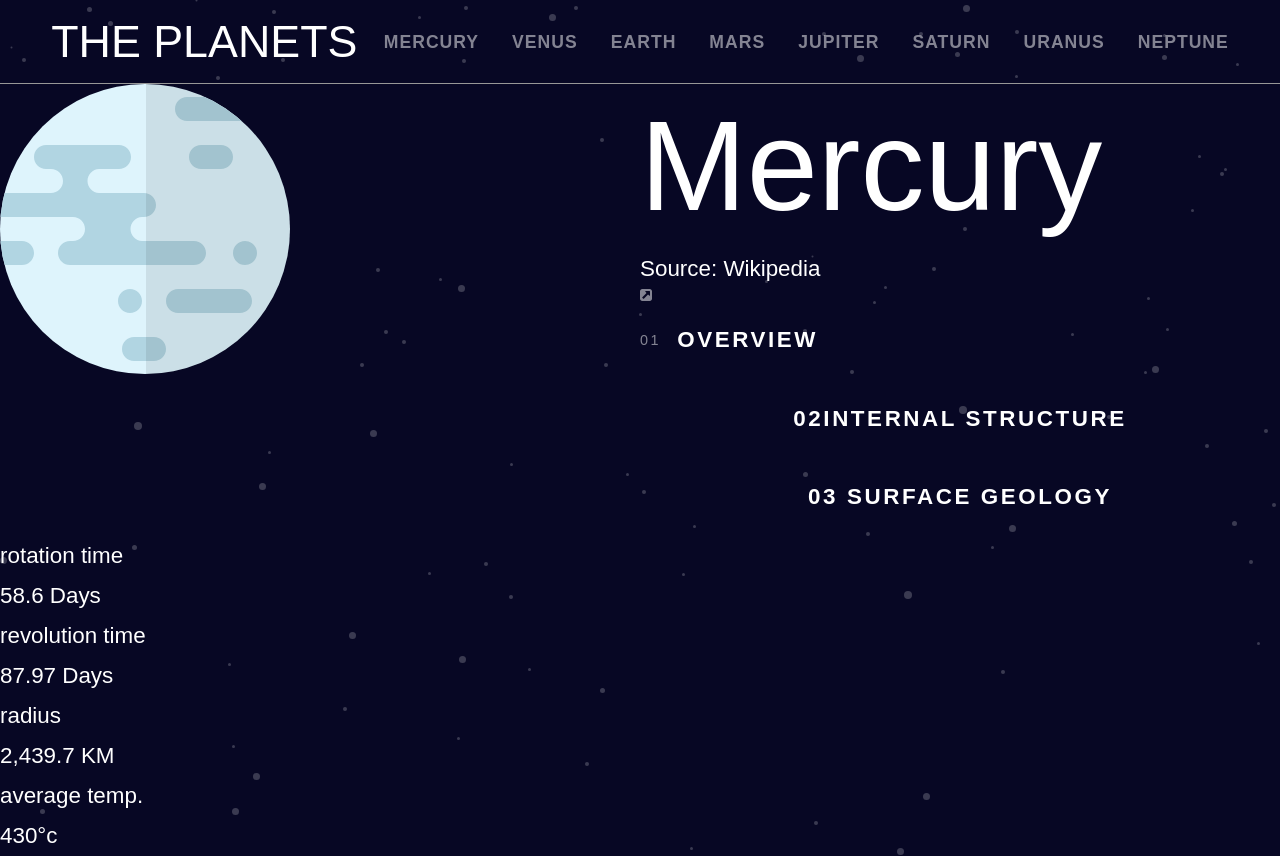
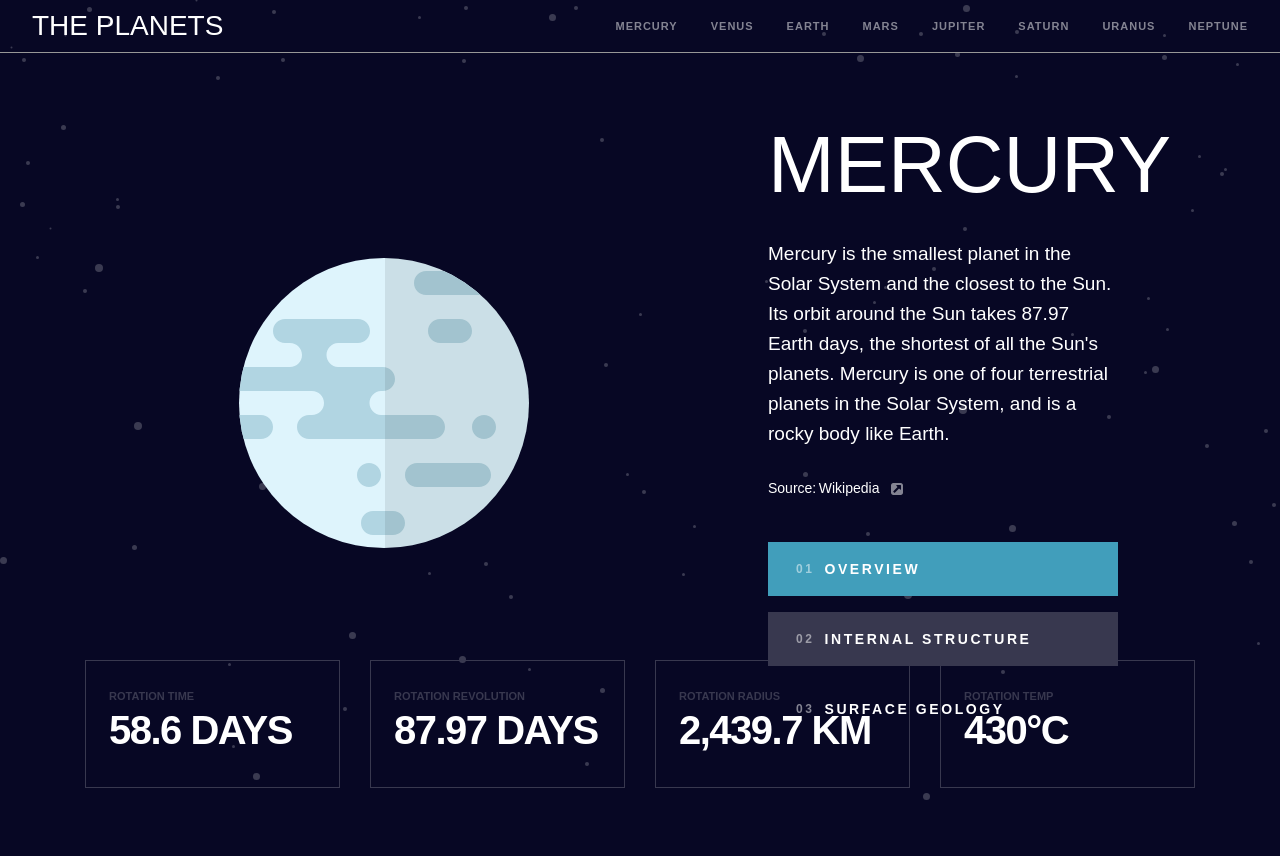
Before and after one commit to ortonb110/planet-fact-site, a React (Create React App) app: page / in a window 1280 px wide. After the commit the page ends 800 px from the top, so only its background shows below. Built offline with nearby package versions, Linux system fonts and the light colour scheme.

Commit message:
Working on Main Content V2

```diff
--- a/src/Components/Header/NavigationBar.jsx
+++ b/src/Components/Header/NavigationBar.jsx
@@ -12,8 +12,8 @@ export default function NavigationBar(props) {
             <h2 className="text-[2.8rem] uppercase ">the planets</h2>
             <div className="">
             <Hamburger menuIsOpen={props.menuIsOpen} setMenu={props.setMenu}/>
-            <ul className={`${props.menuIsOpen? "left-[0] " : ""} px-[2.4rem] md:px-0 gap-[20px] md:gap-[33px] uppercase ${style.transition} ${style.navMobile} ${style.navDesktop} flex flex-col md:flex-row md:left-0 md:static fixed left-[-100%] md:translate-x-0 md:flex md:w-fit md:h-fit w-screen bg-primary h-screen text-[1.5rem] md:text-[1.1rem]`}>
-                <li onClick={props.setMenu}><Link to={"/"}><h4 className="items-center  flex md:opacity-[0.5] pb-[15px] md:pb-0  border-b md:border-b-0 border-[#979797] md:hover:border-t-2 md:border-lightBlue  transition-all ease-in-out duration-100"><span className="md:hidden inline-block rounded-full w-[2rem] h-[2rem] bg-[#979797] mr-[2.5rem]"></span> mercury</h4></Link></li>
+            <ul className={`${props.menuIsOpen? "left-[0] " : ""} px-[4.4rem] md:px-0 gap-[20px] md:gap-[33px] uppercase ${style.transition} ${style.navMobile} ${style.navDesktop} flex flex-col md:flex-row md:left-0 md:static fixed left-[-100%] md:translate-x-0 md:flex md:w-fit md:h-fit w-screen bg-primary h-screen text-[1.5rem] md:text-[1.1rem]`}>
+                <li onClick={props.setMenu}><Link to={"/"}><h4 className="items-center  flex  pt-[4.4rem]  md:pt-0 md:opacity-[0.5] pb-[15px]  md:pb-0  border-b md:border-b-0 border-[#979797] md:hover:border-t-2 md:border-lightBlue  transition-all ease-in-out duration-100"><span className="md:hidden inline-block rounded-full w-[2rem] h-[2rem] bg-[#979797] mr-[2.5rem]"></span> mercury</h4></Link></li>
                 <li onClick={props.setMenu}><Link to={"/venus"}><h4 className="items-center  flex md:opacity-[0.5] pb-[15px] md:pb-0  border-b md:border-b-0 border-[#979797] md:hover:border-t-2 md:border-lightBlue  transition-all ease-in-out duration-100"><span className="md:hidden inline-block rounded-full w-[2rem] h-[2rem] bg-[#F7CC7F] mr-[2.5rem]"></span> venus</h4></Link></li>
                 <li onClick={props.setMenu}><Link to={"/earth"}><h4 className="items-center  flex md:opacity-[0.5] pb-[15px] md:pb-0  border-b md:border-b-0 border-[#979797] md:hover:border-t-2 md:border-lightBlue  transition-all ease-in-out duration-100"><span className="md:hidden inline-block rounded-full w-[2rem] h-[2rem] bg-[#545BFE] mr-[2.5rem]"></span> earth</h4></Link></li>
                 <li onClick={props.setMenu}><Link to={"/mars"}><h4 className="items-center  flex md:opacity-[0.5] pb-[15px] md:pb-0  border-b md:border-b-0 border-[#979797] md:hover:border-t-2 md:border-lightBlue  transition-all ease-in-out duration-100"><span className="md:hidden inline-block rounded-full w-[2rem] h-[2rem] bg-[#FF6A45] mr-[2.5rem]"></span> mars</h4></Link></li>
--- a/src/Components/Main/Main.jsx
+++ b/src/Components/Main/Main.jsx
@@ -4,27 +4,40 @@ import { Link } from 'react-router-dom'
 export default function Main(props) {
     return(
         <main>
-            <div className="grid grid-cols-2">
-                <img src={props.image} alt="Hello"/>
-                <div>
+            <div className="grid grid-cols-5 h-[65vh] mb-[8.7rem]">
+                <img src={props.image} alt="Hello" className='mx-auto my-auto col-span-3'/>
+                <div className='w-[35rem] mt-[6rem] col-span-2 '>
                     <div>
-                        <h1>{props.data.name}</h1>
-                        <p>{props.content}</p>
-                        <span>Source: </span><a href={props.data.overview.source } target="_blank" rel='noreferrer'>Wikipedia <span><img src={linkIcon} alt="" /></span></a>
+                        <h1 className='text-[8rem] mb-[2.3rem] uppercase'>{props.data.name}</h1>
+                        <p className='font-normal mb-[2.4rem] text-[1.9rem]'>{props.data.overview.content}</p>
+                        <div className='flex gap-1 mb-[3.9rem]'><span className='flex'>Source: </span><a href={props.data.overview.source }  target="_blank" rel='noreferrer'>Wikipedia <img src={linkIcon} alt=""  className='inline-block ml-[8px]'/></a></div>
                     </div>
                     <div>
-                        <button className={`btn gap-4 flex`}><span className='hidden md:inline-block font-normal text-[0.9rem] opacity-[0.5]'>01</span>overview</button>
-                        <button className={`btn`}> <span>02</span>internal structure</button>
-                        <button className={`btn`}><span>03</span> surface geology</button>
+                        <button className={`btn gap-4 flex px-[2.8rem] bg-[#419EBB]`}><span className='hidden md:inline-block font-bold text-[1.2rem] opacity-[0.5]'>01</span>overview</button>
+                        <button className={`btn gap-4 flex px-[2.8rem] bg-primaryLight`}><span className='hidden md:inline-block font-bold text-[1.2rem] opacity-[0.5]'>02</span>internal structure</button>
+                        <button className={`btn gap-4 flex px-[2.8rem] bg-inherit`}><span className='hidden md:inline-block font-bold text-[1.2rem] opacity-[0.5]'>03</span>surface geology</button>
+
                     </div>
                 </div>
             </div>
-            <footer>
-                <div>
-                    <p>rotation time</p>
-                    <p>{props.data.rotation}</p>
+            <footer className='flex gap-[3rem] justify-center'>
+                <div className='border-[1px] border-primaryLight py-[2rem] px-[2.3rem] font-bold w-[25.5rem] h-[12.8rem]'>
+                    <p className='uppercase text-[1.1rem] text-primaryLight mb-[0.4rem]'>rotation time</p>
+                    <p className='text-[4rem] tracking-[-1.5px] uppercase font-antonio'>{props.data.rotation}</p>
                 </div>
-                <div>
+                <div className='border-[1px] border-primaryLight py-[2rem] px-[2.3rem] font-bold w-[25.5rem] h-[12.8rem]'>
+                    <p className='uppercase text-[1.1rem] text-primaryLight mb-[0.4rem]'>rotation revolution</p>
+                    <p className='text-[4rem] tracking-[-1.5px] uppercase font-antonio'>{props.data.revolution}</p>
+                </div>
+                <div className='border-[1px] border-primaryLight py-[2rem] px-[2.3rem] font-bold w-[25.5rem] h-[12.8rem]'>
+                    <p className='uppercase text-[1.1rem] text-primaryLight mb-[0.4rem]'>rotation radius</p>
+                    <p className='text-[4rem] tracking-[-1.5px] uppercase font-antonio'>{props.data.radius}</p>
+                </div>
+                <div className='border-[1px] border-primaryLight py-[2rem] px-[2.3rem] font-bold w-[25.5rem] h-[12.8rem]'>
+                    <p className='uppercase text-[1.1rem] text-primaryLight mb-[0.4rem]'>rotation temp</p>
+                    <p className='text-[4rem] tracking-[-1.5px] uppercase font-antonio'>{props.data.temperature}</p>
+                </div>
+                {/* <div>
                     <p>revolution time</p>
                     <p>{props.data.revolution}</p>
                 </div>
@@ -35,7 +48,7 @@ export default function Main(props) {
                 <div>
                     <p>average temp.</p>
                     <p>{props.data.temperature}</p>
-                </div>
+                </div> */}
             </footer>
         </main>
     )
--- a/src/Styles/styles.js
+++ b/src/Styles/styles.js
@@ -1,5 +1,5 @@
 const style = {
-    navMobile: `fixed top-[5.25rem] left-0 w-full  h-screen bg-[#070724]`,
+    navMobile: `fixed top-[5.3rem] left-0 w-full  h-screen bg-[#070724]`,
     navDesktop: `md:static md:max-w-none md:transform-none md:h-auto md:bg-transparent`,
     transition: `transition-all ease-in-out duration-300`,
 
--- a/src/index.css
+++ b/src/index.css
@@ -2,16 +2,21 @@
 @tailwind components;
 @tailwind utilities;
 
-@import url('https://fonts.googleapis.com/css2?family=Antonio:wght@500&family=League+Spartan:wght@400;700&display=swap');
+@import url('https://fonts.googleapis.com/css2?family=Antonio:wght@500&family=League+Spartan:wght@200;400;700&display=swap');
 
 @layer base {
+
+    html {
+        font-size: 62.5%;
+    }
     body {
         font-family: 'League Spartan', sans-serif;
         font-size: 1.4rem;
-        line-height: 2.5rem;
+        line-height: 30px;
         background-color: #070724;
         background-image: url('./assets/background-stars.svg');
         color: white;
+
     }
 
 
@@ -44,7 +49,8 @@
         font-weight: 700;
     }
 
+
     .btn {
-        @apply w-full py-[1.2rem] uppercase text-white font-semibold tracking-[2.57px]
+        @apply w-full py-[1.2rem] uppercase text-white font-semibold tracking-[2.57px] mb-[1.6rem]
     }
 }
--- a/tailwind.config.js
+++ b/tailwind.config.js
@@ -17,7 +17,11 @@ module.exports = {
         darkOrange: "#CD5120",
         cyan: "#1EC2A4",
         darkBlue: "#2D68F0",
-      }
+      },
+      fontFamily: {
+        antonio: ["'Antonio', sans-serif"],
+        spartan: ["'League Spartan', sans-serif"]
+      },
     },
   },
   plugins: [],
```
